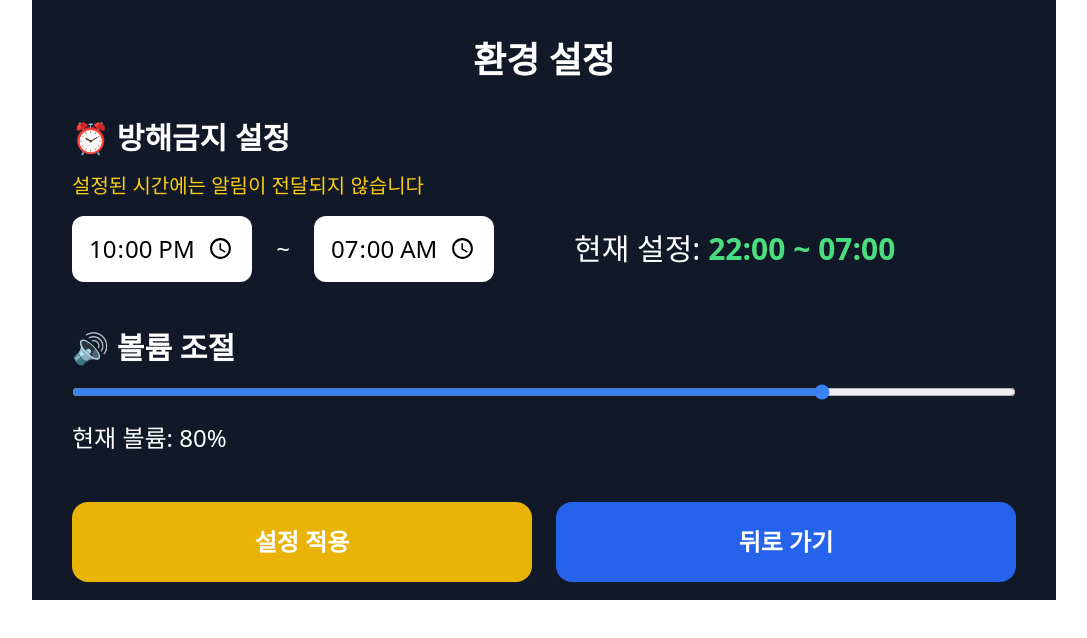
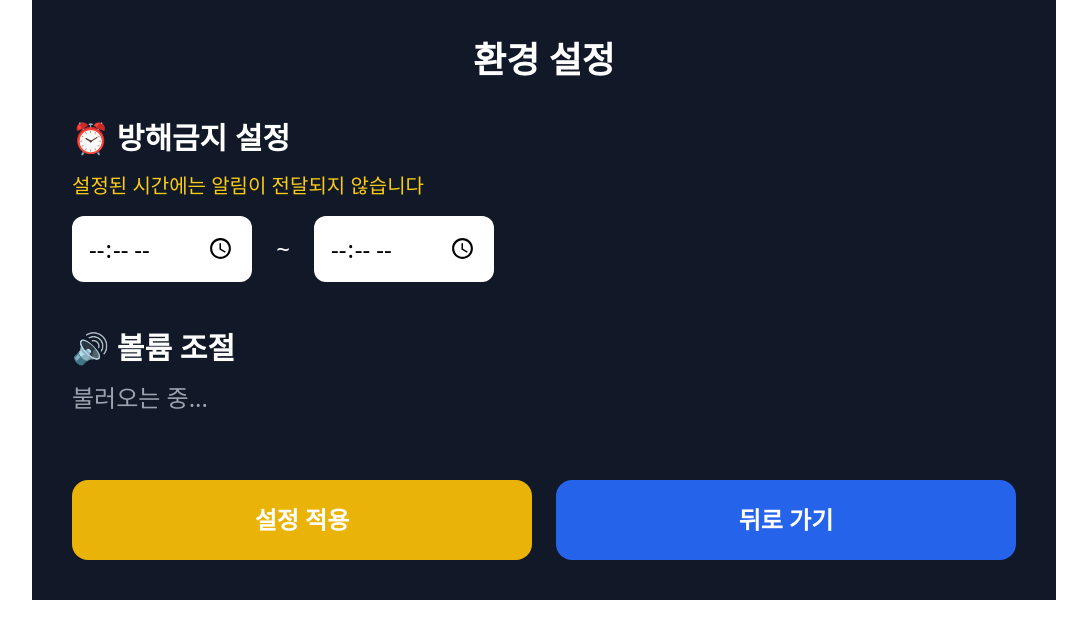
Before and after one commit to jinha0907/HERMES, a React (Vite) app: page /settings in a window 1280 px wide. Shown: the top 638 px of the page, without its empty margins (96-1183 px from the left). Built offline with nearby package versions, Linux system fonts and the light colour scheme; no server answers.

Commit message:
feat: 초기값

```diff
--- a/src/pages/SettingsPage.tsx
+++ b/src/pages/SettingsPage.tsx
@@ -2,9 +2,9 @@ import { Link } from "react-router-dom";
 import { useState, useEffect } from "react";
 
 const SettingsPage = () => {
-  const [volume, setVolume] = useState(80);
-  const [dndStart, setDndStart] = useState("22:00");
-  const [dndEnd, setDndEnd] = useState("07:00");
+  const [volume, setVolume] = useState<number | null>(null);
+  const [dndStart, setDndStart] = useState<string>("");
+  const [dndEnd, setDndEnd] = useState<string>("");
   const [sending, setSending] = useState(false);
   const [statusMsg, setStatusMsg] = useState("");
 
@@ -112,18 +112,22 @@ const SettingsPage = () => {
               className="p-4 text-2xl text-black rounded-xl"
             />
           </div>
+          {dndStart && dndEnd && (
             <p className="text-3xl">
               현재 설정:{" "}
               <span className="font-bold text-green-400">
                 {dndStart} ~ {dndEnd}
               </span>
             </p>
+          )}
         </div>
       </div>
 
       {/* 볼륨 조절 */}
       <div className="mb-12">
         <h3 className="text-3xl font-bold mb-4">🔊 볼륨 조절</h3>
+        {volume !== null ? (
+          <>
             <input
               type="range"
               min="0"
@@ -134,6 +138,10 @@ const SettingsPage = () => {
               disabled={sending}
             />
             <p className="mt-4 text-2xl">현재 볼륨: {volume}%</p>
+          </>
+        ) : (
+          <p className="text-2xl text-gray-400">불러오는 중...</p>
+        )}
         {statusMsg && <p className="mt-2 text-xl text-gray-400">{statusMsg}</p>}
       </div>
 
```
Lines whose indentation alone changed are shown as unchanged.
